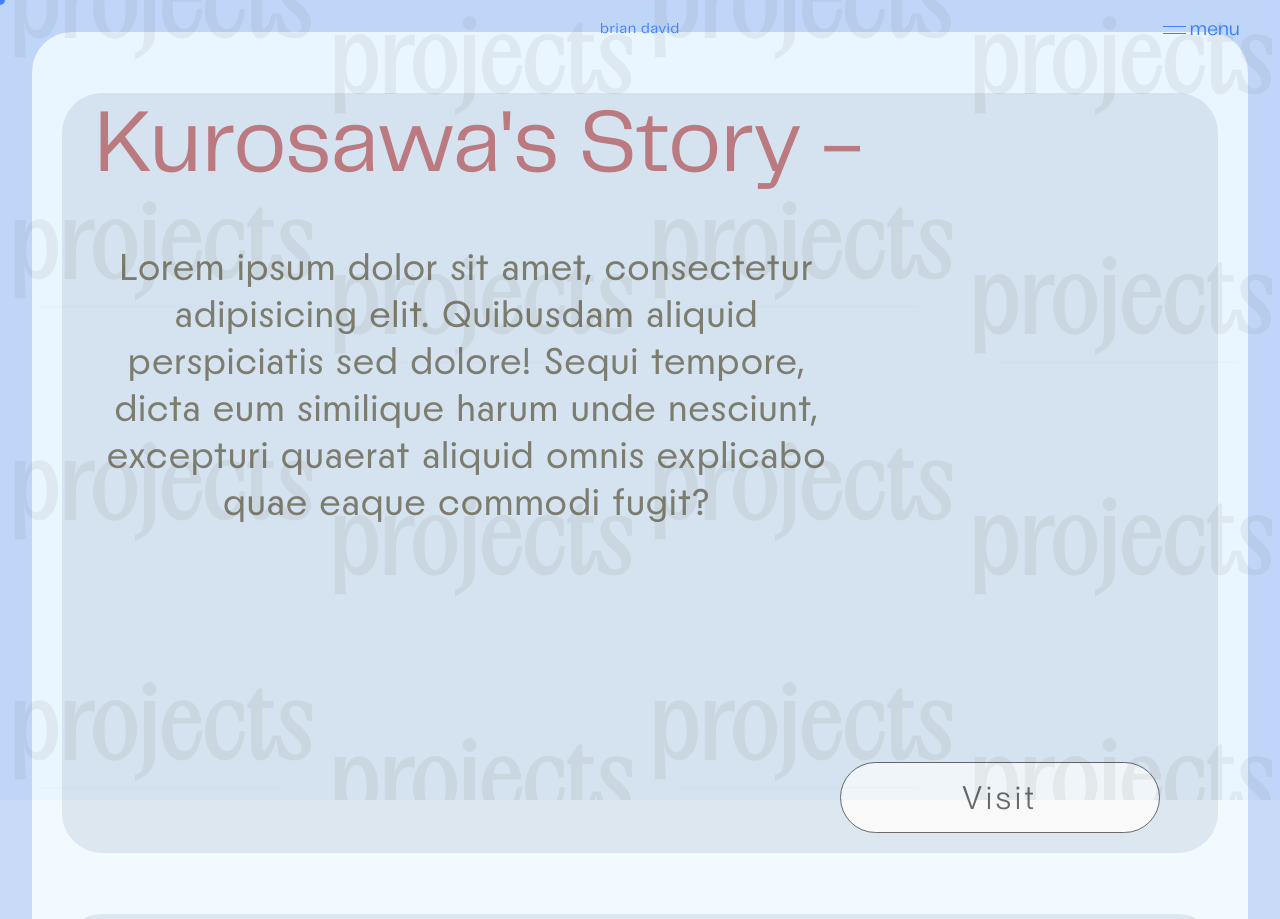
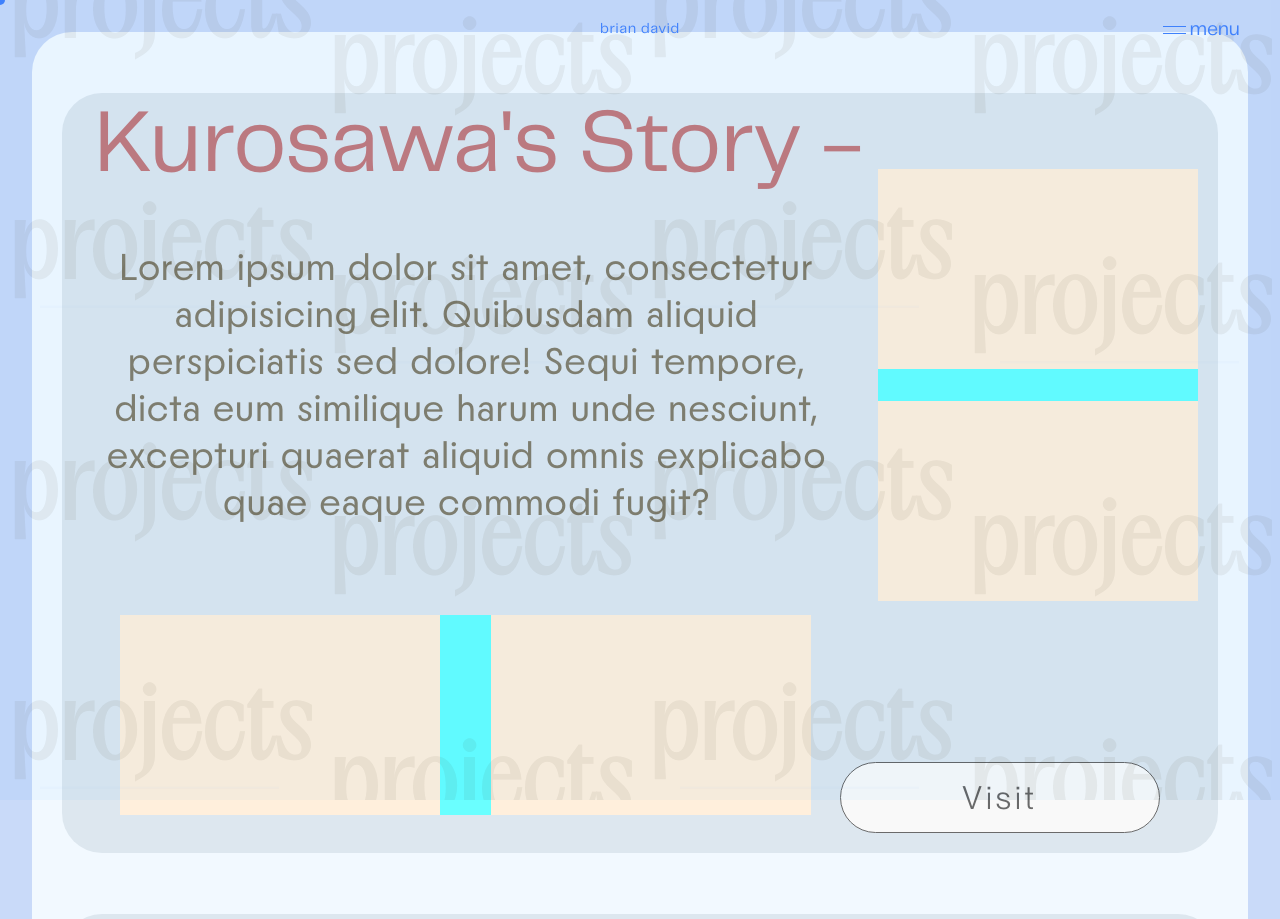
Before and after one commit to brian-david4/brian-portfolio-website, a React (Vite) app in the folder portfolio-website/: page /projects in a window 1280 px wide. Shown: the top 919 px of the page. Built offline with nearby package versions, Linux system fonts and the light colour scheme.

Commit message:
Create images layout

```diff
--- a/portfolio-website/src/components/Project/Project.tsx
+++ b/portfolio-website/src/components/Project/Project.tsx
@@ -19,6 +19,16 @@ const Project = ({ project }: ProjectProps) => {
           eaque commodi fugit?
         </div>
 
+        <div className={styles.imagesSide}>
+          <div className={styles.img}></div>
+          <div className={styles.img}></div>
+        </div>
+
+        <div className={styles.imagesBttm}>
+          <div className={styles.img}></div>
+          <div className={styles.img}></div>
+        </div>
+
         <Link target="_blank" to={project.link} className={styles.linkBtn}>
           <div className={styles.button}>
             <div className={styles.btnHeading}>Visit</div>
--- a/portfolio-website/src/components/Project/proj.module.css
+++ b/portfolio-website/src/components/Project/proj.module.css
@@ -27,7 +27,37 @@
   word-spacing: 0.2rem;
   font-family: "NikkeiMaru Light";
 }
-
+/* imgs */
+.imagesSide,
+.imagesBttm {
+  display: flex;
+  align-items: center;
+  justify-content: center;
+}
+.imagesSide {
+  position: absolute;
+  right: 20px;
+  top: 10%;
+  background-color: aqua;
+  height: fit-content;
+  width: fit-content;
+  flex-direction: column;
+  gap: 4vh;
+}
+.imagesBttm {
+  position: absolute;
+  left: 5%;
+  bottom: 5%;
+  width: fit-content;
+  height: fit-content;
+  gap: 4vw;
+  background-color: aqua;
+}
+.img {
+  height: 25vh;
+  width: 25vw;
+  background-color: bisque;
+}
 /* btn styles */
 .linkBtn {
   position: absolute;
```
